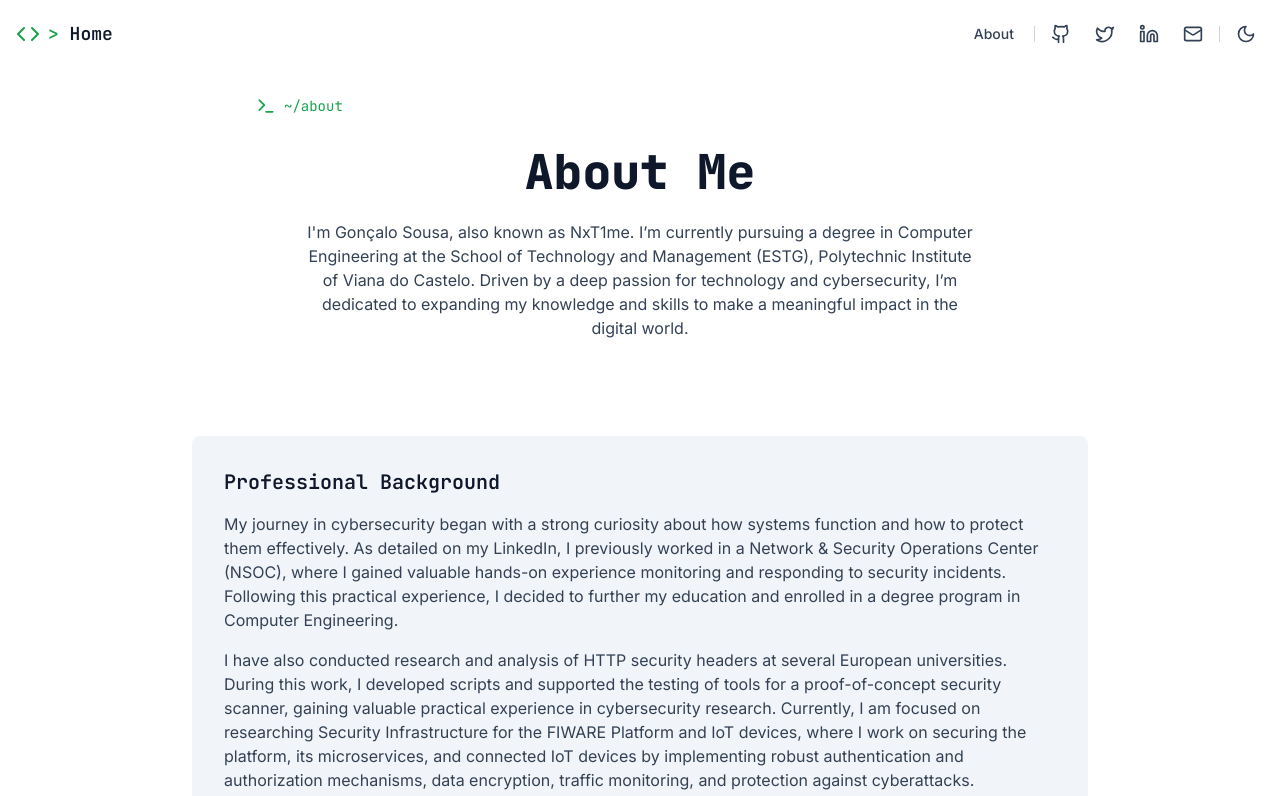
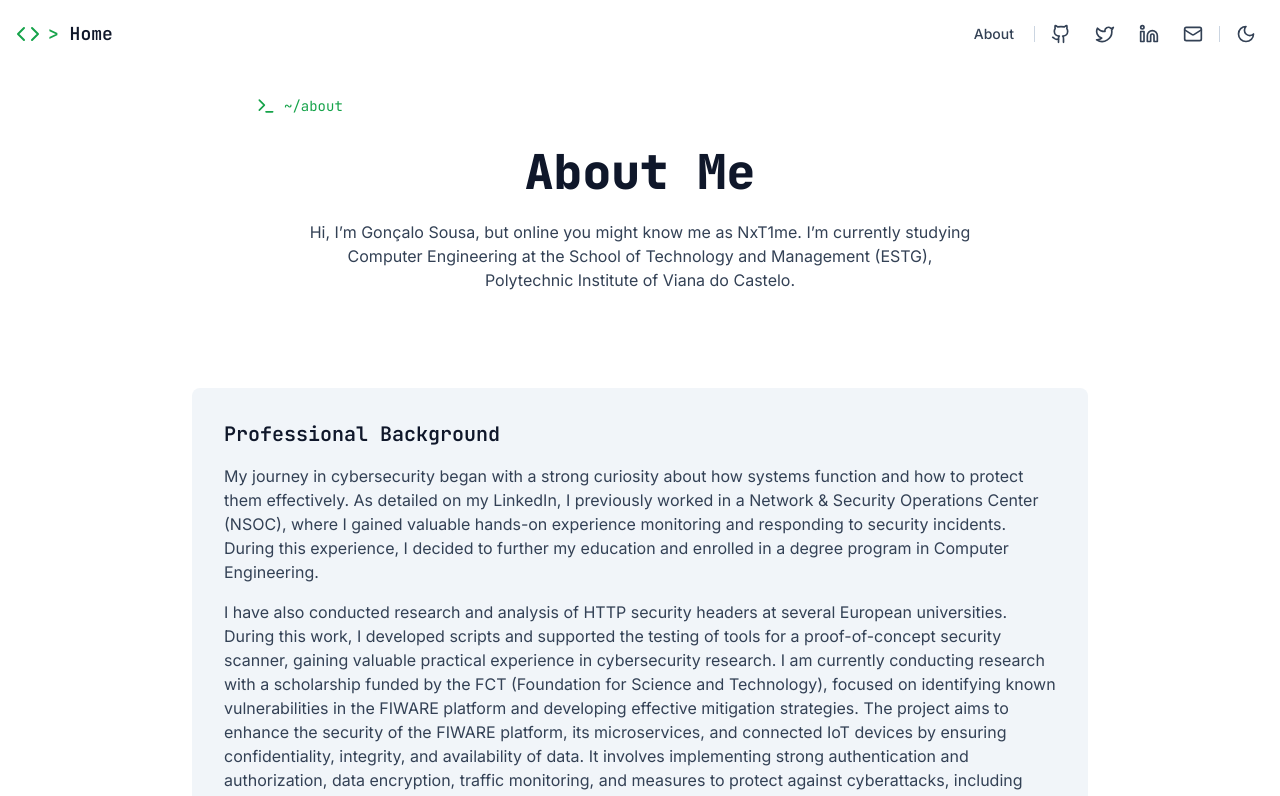
Before and after one commit to 0xnxt1me/NxT1meWebsite, a React (Vite) app: page /about in a window 1280 px wide. Shown: the top 796 px of the page. Built offline with nearby package versions, Linux system fonts and the light colour scheme.

Commit message:
about me update

```diff
--- a/src/components/AboutSection.tsx
+++ b/src/components/AboutSection.tsx
@@ -18,8 +18,7 @@ const AboutSection: React.FC = () => {
               About Me
             </h2>
           <p className="max-w-2xl mx-auto text-slate-700 dark:text-slate-300">
-          I'm Gonçalo Sousa, also known as NxT1me. I’m currently pursuing a degree in Computer Engineering at the School of Technology and Management (ESTG), Polytechnic Institute of Viana do Castelo. Driven by a deep passion for technology and cybersecurity, I’m dedicated to expanding my knowledge and skills to make a meaningful impact in the digital world.
-        </p>
+          Hi, I’m Gonçalo Sousa, but online you might know me as NxT1me. I’m currently studying Computer Engineering at the School of Technology and Management (ESTG), Polytechnic Institute of Viana do Castelo.      </p>
           </div>
         </div>
 
@@ -29,10 +28,12 @@ const AboutSection: React.FC = () => {
           </h3>
           <div className="space-y-4 text-slate-700 dark:text-slate-300">
            <p>
-            My journey in cybersecurity began with a strong curiosity about how systems function and how to protect them effectively. As detailed on my LinkedIn, I previously worked in a Network & Security Operations Center (NSOC), where I gained valuable hands-on experience monitoring and responding to security incidents. Following this practical experience, I decided to further my education and enrolled in a degree program in Computer Engineering.
+            My journey in cybersecurity began with a strong curiosity about how systems function and how to protect them effectively. As detailed on my LinkedIn, I previously worked in a Network & Security Operations Center (NSOC), where I gained valuable hands-on experience monitoring and responding to security incidents.  During this experience, I decided to further my education and enrolled in a degree program in Computer Engineering.
           </p>
           <p>
-          I have also conducted research and analysis of HTTP security headers at several European universities. During this work, I developed scripts and supported the testing of tools for a proof-of-concept security scanner, gaining valuable practical experience in cybersecurity research. Currently, I am focused on researching Security Infrastructure for the FIWARE Platform and IoT devices, where I work on securing the platform, its microservices, and connected IoT devices by implementing robust authentication and authorization mechanisms, data encryption, traffic monitoring, and protection against cyberattacks.
+            I have also conducted research and analysis of HTTP security headers at several European universities. During this work, I developed scripts and supported the testing of tools for a proof-of-concept security scanner, gaining valuable practical experience in cybersecurity research.
+            I am currently conducting research with a scholarship funded by the FCT (Foundation for Science and Technology), focused on identifying known vulnerabilities in the FIWARE platform and developing effective mitigation strategies.
+            The project aims to enhance the security of the FIWARE platform, its microservices, and connected IoT devices by ensuring confidentiality, integrity, and availability of data. It involves implementing strong authentication and authorization, data encryption, traffic monitoring, and measures to protect against cyberattacks, including network isolation and secure communication protocols.
           </p>
           </div>
         </div>
```
